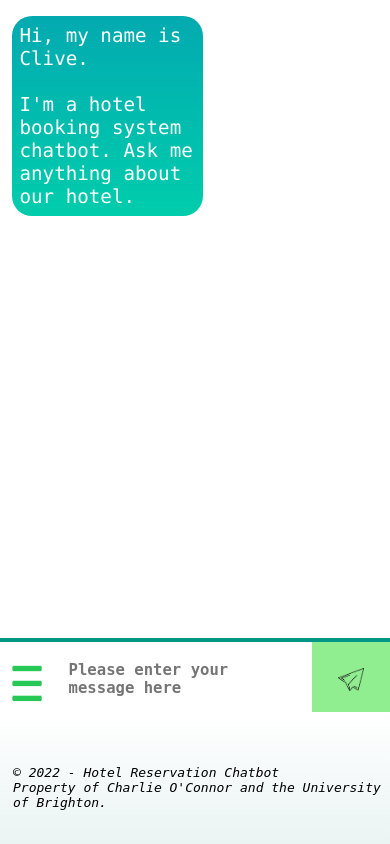
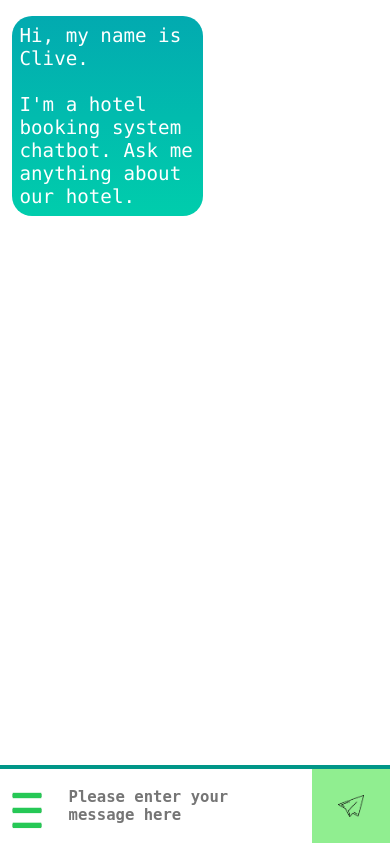
Before and after one commit to CharlieOConnor/Hotel-Reservation-Chatbot, a Flask app: page / in a window 390 px wide. Run offline with Flask 2, Linux system fonts and the light colour scheme; parts of the project's set-up code (start-up, migrations or seed data) failed here and were passed over; some libraries are stand-ins or nearby versions.

Commit message:
Miscellaneous

```diff
--- a/static/media_queries.css
+++ b/static/media_queries.css
@@ -85,9 +85,6 @@
 	}
 }
 @media only screen and (max-width: 1000px) {
-	body {
-	height: 85vh;
-	}
 	#chatbox {
 	width: 100%;
 	}
@@ -100,18 +97,6 @@
 	#textInput {
 	font-size: 1.5em;
 	width: 75%;
-	}
-	#rights {
-	display: block;
-    padding-top: 6.3vh;
-    padding-bottom: 2vh;
-    padding-left: 1em;
-    bottom: 0px;
-    position: fixed;
-    width: 100%;
-    font-family: monospace;
-    font-size: 1.5em;
-    font-style: italic;
 	}
 	#rate {
 	top: 75%;
@@ -267,13 +252,6 @@
 	}
 }
 
-@media only screen and (max-width: 550px) {
-	#rights {
-	font-size: 1em;
-	padding-bottom: 4vh;
-	}
-}
-
 @media only screen and (max-width: 500px) {
 	#textInput {
 	width: 60%;
--- a/static/styles.css
+++ b/static/styles.css
@@ -94,6 +94,7 @@ outline: none;
 font-family: monospace;
 font-size: 1em;
 font-weight: bold;
+bottom: 0px;
 }
 
 #buttonInput {
@@ -102,11 +103,6 @@ font-family: monospace;
 font-size: 1em;
 background-color: #90EE90;
 width: 2em;
-}
-
-#rights {
-background: linear-gradient(#ffffff, #eaf4f3);
-display: none;
 }
 
 #hamburgerMenu {
--- a/templates/main.html
+++ b/templates/main.html
@@ -53,6 +53,5 @@
 			<script type="text/javascript" src="../static/book_a_room.js"></script>
 			<script type="text/javascript" src="../static/global_event_handlers.js"></script>
 		</body>
-		<div id="rights">© 2022 - Hotel Reservation Chatbot<br>Property of Charlie O'Connor and the University of Brighton.</div>
 	</head>
 </html>
```
